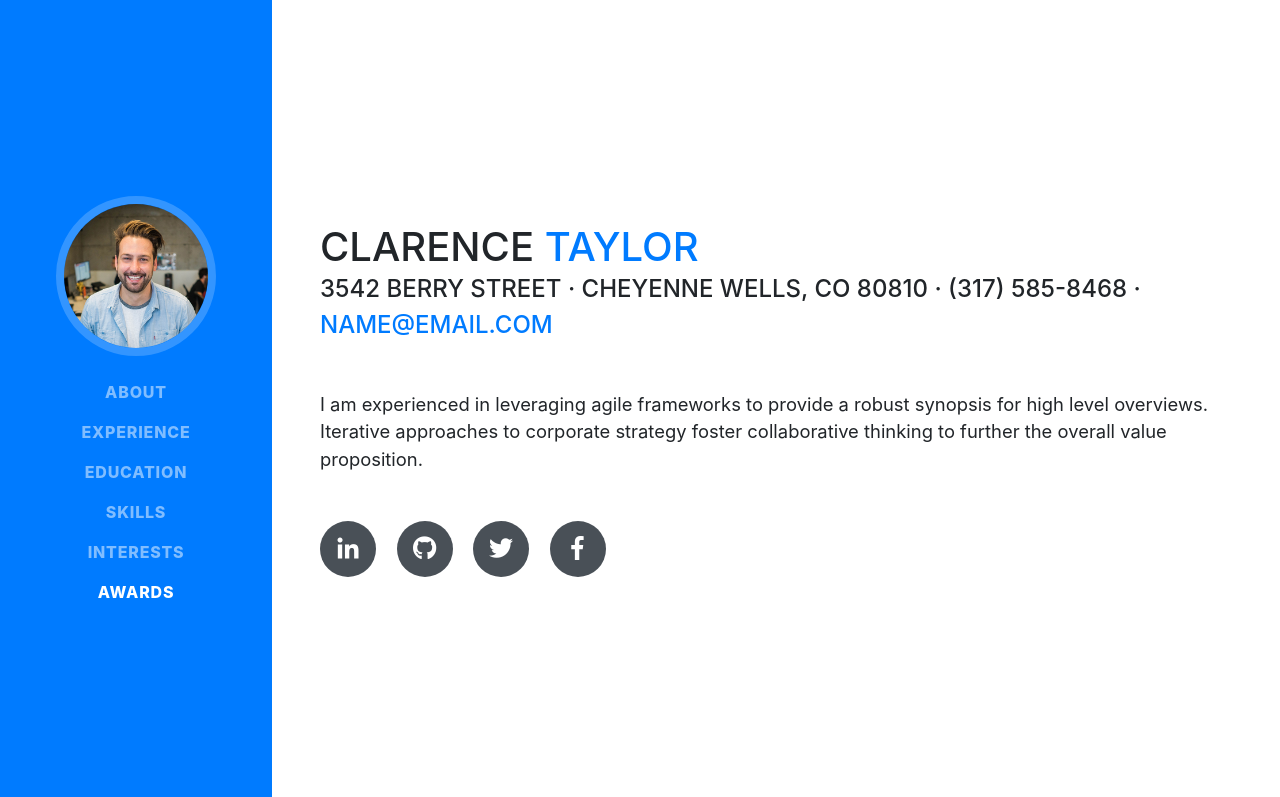
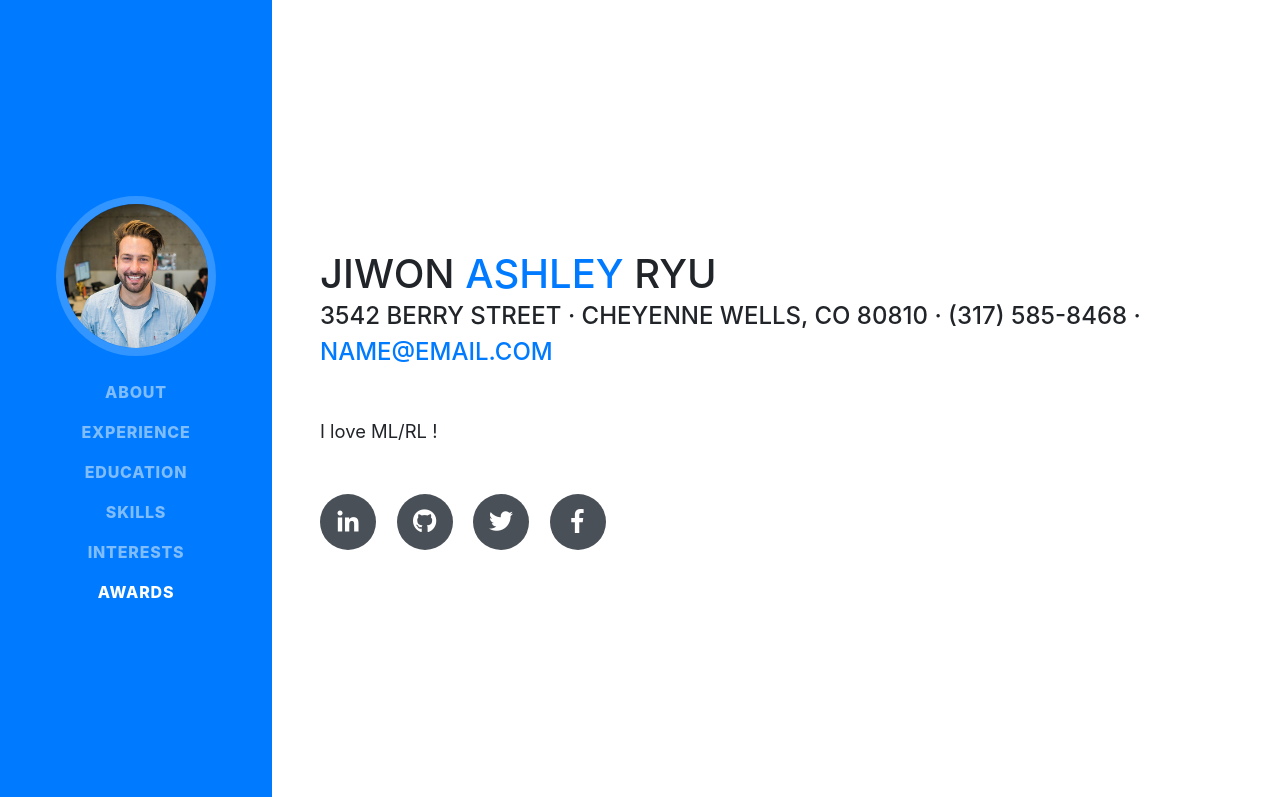
Before and after one commit to AshleyRyu/AshleyRyu.github.io, a website with bundled scripts: page index.html in a window 1280 px wide. Shown: the top 797 px of the page. Built offline with nearby package versions, Linux system fonts and the light colour scheme; a web font is replaced by a local one.

Commit message:
change name

```diff
--- a/index.html
+++ b/index.html
@@ -27,7 +27,7 @@
 
     <nav class="navbar navbar-expand-lg navbar-dark bg-primary fixed-top" id="sideNav">
       <a class="navbar-brand js-scroll-trigger" href="#page-top">
-        <span class="d-block d-lg-none">Clarence Taylor</span>
+        <span class="d-block d-lg-none">Jiwon Ashley Ryu</span>
         <span class="d-none d-lg-block">
           <img class="img-fluid img-profile rounded-circle mx-auto mb-2" src="img/profile.jpg" alt="">
         </span>
@@ -63,13 +63,14 @@
 
       <section class="resume-section p-3 p-lg-5 d-flex d-column" id="about">
         <div class="my-auto">
-          <h1 class="mb-0">Clarence
-            <span class="text-primary">Taylor</span>
+          <h1 class="mb-0">Jiwon
+            <span class="text-primary">Ashley</span>
+	    Ryu
           </h1>
           <div class="subheading mb-5">3542 Berry Street · Cheyenne Wells, CO 80810 · (317) 585-8468 ·
             <a href="mailto:name@email.com">name@email.com</a>
           </div>
-          <p class="lead mb-5">I am experienced in leveraging agile frameworks to provide a robust synopsis for high level overviews. Iterative approaches to corporate strategy foster collaborative thinking to further the overall value proposition.</p>
+          <p class="lead mb-5">I love ML/RL !</p>
           <div class="social-icons">
             <a href="#">
               <i class="fab fa-linkedin-in"></i>
```
